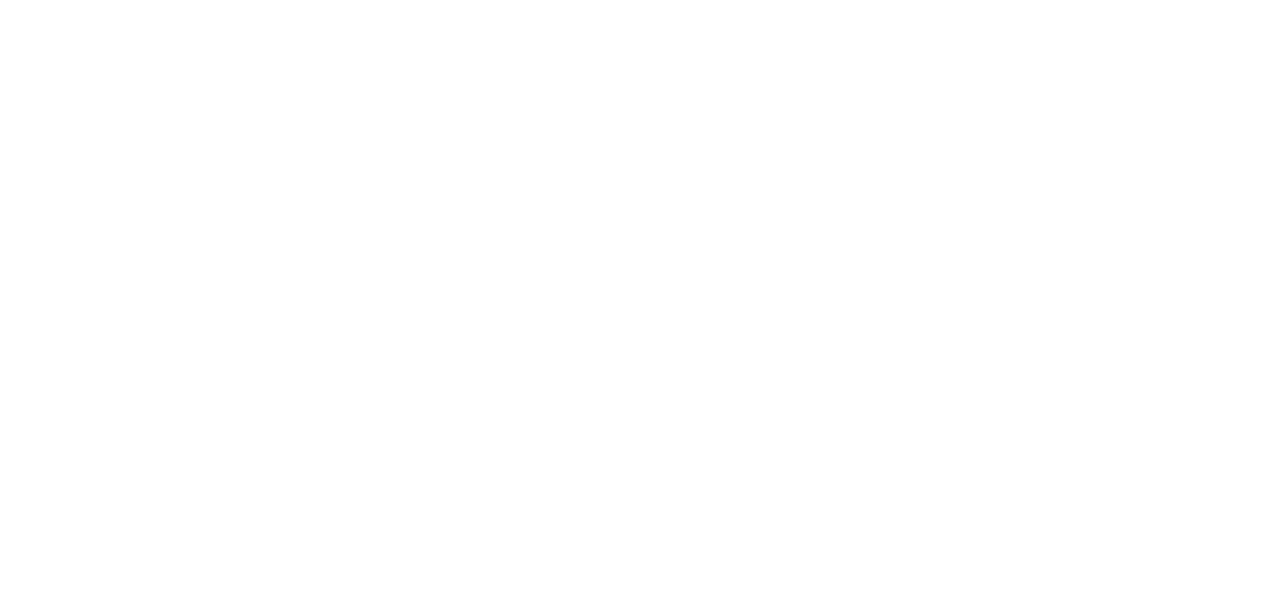
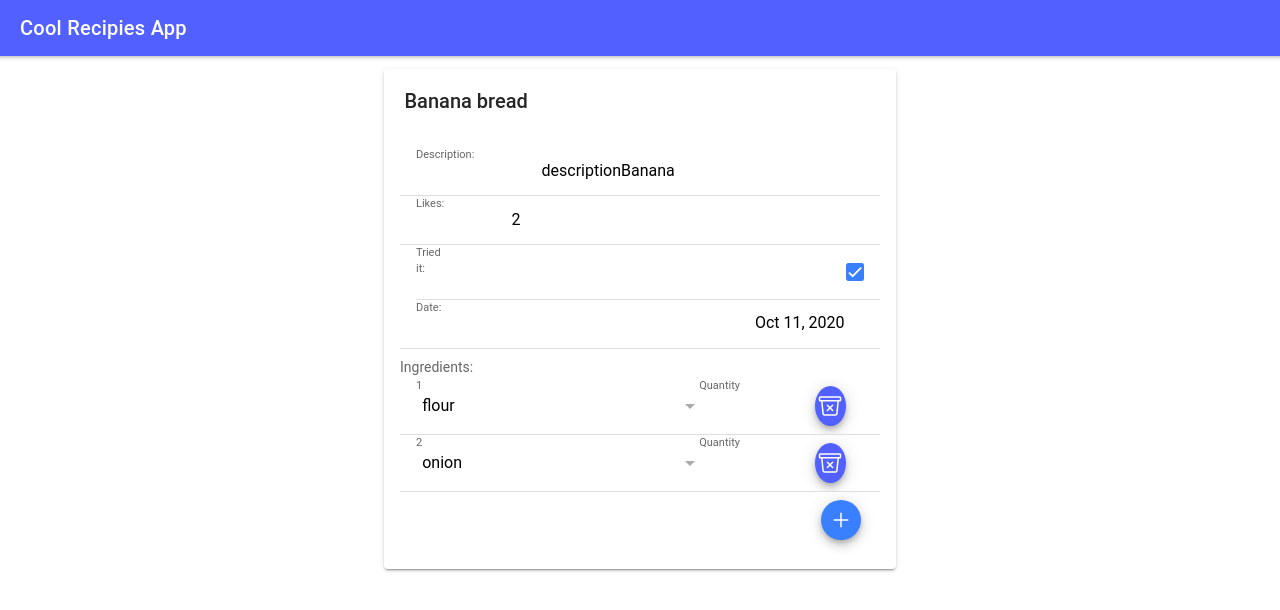
Before and after one commit to florentina-ban/ionic, a React (Create React App) app: page /item/1 in a window 1280 px wide. Shown: the top 610 px of the page. Built offline with nearby package versions, Linux system fonts and the light colour scheme.

Commit message:
Improve EditRecipe component

```diff
--- a/src/App.tsx
+++ b/src/App.tsx
@@ -28,7 +28,7 @@
     <IonReactRouter>
       <IonRouterOutlet>
         <Route exact path="/home" component={RecipeList} />
-        <Route path="/edit/:id" component={EditRecipe}  />
+        <Route path="/item/:id" component={EditRecipe}  />
         <Route exact path="/" render={() => <Redirect to="/home" />} />
       </IonRouterOutlet>
     </IonReactRouter>
--- a/src/components/EditRecipe.tsx
+++ b/src/components/EditRecipe.tsx
@@ -1,51 +1,81 @@
 import React, { useState } from 'react';
-import { IonCard, IonCardContent, IonCardTitle, IonContent, IonHeader, IonInput, IonItem, IonItemDivider, IonLabel, IonPage, IonTitle, IonToolbar } from '@ionic/react';
-import './recipeList.css';
+import { IonCard, IonCardContent, IonCardTitle, IonCheckbox, IonContent, IonDatetime, IonHeader, IonInput, IonItem, IonItemDivider, IonLabel, IonNote, IonPage, IonTitle, IonToolbar } from '@ionic/react';
+import './editRecipe.css';
 import RecipePropsRoute from '../interfaces/RecipePropsRoute';
 import { getLogger } from '../core';
+import RecipeIngredients from './RecipeIngredients';
+import IngredientProps from '../interfaces/IngredientProp';
+import RecipeProps from '../interfaces/RecipeProps';
+import RecipeIngredientProps from '../interfaces/RecipeIngredientProps';
 
 const recipeProvider = (id: number) => {
-    return (id === 1) ? { id: 1, name: "Banana bread",origin: "Romania", triedIt:true, date: new Date('2020-10-11'),  text: "descriptionBanana", likes: 2} :
-        (id === 2) ? { id: 2, name: "Pizza", origin: "Romania", triedIt:true, date: new Date('2020-10-11'), text: "descriptionPizza", likes: 2} :
-        (id === 3) ? { id: 3, name: "Icecream", origin: "Romania", triedIt:true, date: new Date('2020-10-11'), text: "descriptionIcecrea", likes: 2} :
-        { id: 4, name: "Chocolate", origin: "Romania", triedIt:true, date: new Date('2020-10-11'), text: "descriptionChocolate", likes: 20};
+    var recipeList: RecipeProps[]
+    const ingredients = ingredientProvider();
+    var recipeIngredients1, recipeIngredients2, recipeIngredients3, recipeIngredients4: RecipeIngredientProps[]
+    recipeIngredients1 = [{id: 1, ingredient: ingredients[0], quantity: 2},{id: 2, ingredient: ingredients[1], quantity: 3}]
+    recipeIngredients2 = [{id: 1, ingredient: ingredients[2], quantity: 1},{id: 2, ingredient: ingredients[3], quantity: 1.5}]
+    recipeIngredients3 = [{id: 1, ingredient: ingredients[0], quantity: 1}]
+    recipeIngredients4 = [{id: 1, ingredient: ingredients[3], quantity: 1},{id: 2, ingredient: ingredients[1], quantity: 2.2}, {id: 2, ingredient: ingredients[0], quantity: 2.2}]
+
+    return (id === 1) ? { id: 1, name: "Banana bread", ingredients:recipeIngredients1, origin: "Romania", triedIt:true, date: new Date('2020-10-11'),  text: "descriptionBanana", likes: 2} :
+        (id === 2) ? { id: 2, name: "Pizza", ingredients: recipeIngredients2, origin: "Romania", triedIt:true, date: new Date('2020-10-11'), text: "descriptionPizza", likes: 2} :
+        (id === 3) ? { id: 3, name: "Icecream", ingredients: recipeIngredients3, origin: "Romania", triedIt:true, date: new Date('2020-10-11'), text: "descriptionIcecrea", likes: 2} :
+        { id: 4, name: "Chocolate", origin: "Romania", ingredients: recipeIngredients4, triedIt:true, date: new Date('2020-10-11'), text: "descriptionChocolate", likes: 20};
 }
 const logger = getLogger("editRecipe");
+
+const ingredientProvider = () =>{
+    var ingredients: IngredientProps[] = [];
+    const ingredient1 = {id: 1, name:"flour"};
+    const ingredient2 = {id: 2, name:"onion"};
+    const ingredient3 = {id: 3, name:"potatoes"};
+    const ingredient4 = {id: 4, name:"milk"};
+    ingredients.push(ingredient1);
+    ingredients.push(ingredient2);
+    ingredients.push(ingredient3);
+    ingredients.push(ingredient4);
+
+    return ingredients;
+}
+
 
 const EditRecipe: React.FC<RecipePropsRoute> = ({history, match}) =>  {
 logger("orice");
     const currentRecipe = recipeProvider(+match.params.id);
     const [state, setState] = useState(currentRecipe);
-    const { text, name, likes } = currentRecipe;
+    const { text, date, triedIt, ingredients, name, likes } = currentRecipe;
     return (
         <IonPage>
             <IonHeader>
-                <IonToolbar>
+                <IonToolbar  color="tertiary">
                 <IonTitle>Cool Recipies App</IonTitle>
                 </IonToolbar>
             </IonHeader>
             <IonContent>
                 <IonCard id="editRecipe">
-                    <IonCardContent>
-                        <IonCardTitle>My Recipe</IonCardTitle>
-                        <IonItemDivider></IonItemDivider>
-                        <IonItem>
-                            <IonLabel>Name: </IonLabel>
-                            <IonInput value={name} />
-                        </IonItem>
-                        <IonItem>
-                            <IonLabel>Description: </IonLabel>
+                    <IonCardTitle class="cardTitle">{name}</IonCardTitle>
+                    <IonCardContent id="cardContent">
+                        <IonItem key={text}>
+                            <IonNote>Description: </IonNote>
                             <IonInput value={text} />
                         </IonItem>
-                        <IonItem>
-                            <IonLabel>Likes: </IonLabel>
+                        <IonItem key={likes}>
+                            <IonNote>Likes: </IonNote>
                             <IonInput value={likes} />
                         </IonItem>
+                        <IonItem key="triedIt">
+                            <IonNote>Tried it: </IonNote>
+                            <IonCheckbox checked={triedIt}/>
+                        </IonItem>
+                        <IonItem key={date.toDateString()}>
+                            <IonNote>Date: </IonNote>
+                            <IonDatetime value={date.toDateString()}></IonDatetime>
+                        </IonItem>
+                        <RecipeIngredients ingredients={ingredients}></RecipeIngredients>
                     </IonCardContent>
                 </IonCard>
             </IonContent>
          </IonPage>
-
     );
 }
 export default EditRecipe;;
--- a/src/components/Recipe.tsx
+++ b/src/components/Recipe.tsx
@@ -1,4 +1,4 @@
-import {IonButton, IonFabButton, IonIcon, IonItem, IonLabel, IonNote } from '@ionic/react';
+import { IonFabButton, IonIcon, IonItem, IonLabel, IonNote } from '@ionic/react';
 import {  buildOutline, checkboxOutline,  squareOutline, thumbsUp, trashBinOutline } from 'ionicons/icons';
 import React, { useState } from 'react';
 import RecipePropsExt from '../interfaces/RecipePropsExt';
@@ -28,7 +28,6 @@
       console.log(ingredients);
     }
 
-    console.log("recipe");
   return (
         <IonItem>
           <IonLabel class="normalLabel">{name}</IonLabel>
--- a/src/components/RecipeIngredient.tsx
+++ b/src/components/RecipeIngredient.tsx
@@ -1,23 +1,66 @@
-import { IonItem, IonLabel, IonNote } from "@ionic/react";
+import { IonFabButton, IonIcon, IonInput, IonItem, IonLabel, IonNote, IonSelect, IonSelectOption } from "@ionic/react";
+import { trashBinOutline } from "ionicons/icons";
 import React, { useState } from "react";
+import { getLogger } from "../core";
 import IngredientProps from "../interfaces/IngredientProp";
+import './editRecipe.css';
 
 interface RecipeIngredientProps {
     ingredient: IngredientProps
     id: number
     quantity: number
 }
+interface RecipeIngredientPropsExt {
+    ingredient: IngredientProps
+    id: number
+    quantity: number
+    removeIngredientFunction: any
+}
 
-const RecipeIngredient: React.FC<RecipeIngredientProps> = (props) => {
+const ingredientProvider = () =>{
+  var ingredients: IngredientProps[] = [];
+  const ingredient1 = {id: 1, name:"flour"};
+  const ingredient2 = {id: 2, name:"onion"};
+  const ingredient3 = {id: 3, name:"potatoes"};
+  const ingredient4 = {id: 4, name:"milk"};
+  ingredients.push(ingredient1);
+  ingredients.push(ingredient2);
+  ingredients.push(ingredient3);
+  ingredients.push(ingredient4);
+
+  return ingredients;
+}
+
+const logger = getLogger("recipeIngredient");
+
+const RecipeIngredient: React.FC<RecipeIngredientPropsExt> = (props) => {
   const [state, setState] = useState(props);
-  const { ingredient, id, quantity} = state;
+  const { ingredient, id, quantity, removeIngredientFunction} = state;
 
+  const changeIngredient = (event: CustomEvent) => {
+    logger(event.detail.value);
+    setState ( {id, ingredient: event.detail.value, quantity, removeIngredientFunction });
+  }
+
+  const deleteIngredient = (event: React.MouseEvent<HTMLIonFabButtonElement, MouseEvent>) => {
+    logger(event);
+    removeIngredientFunction(id);
+  }
+
+ const allIngredients = ingredientProvider();
   return (
-    <IonItem>
-      <IonNote>Ingredient</IonNote>
-      <IonLabel>{ingredient.name}</IonLabel>
+    <IonItem key={id}>
+      <IonNote>{id}</IonNote>
+        <IonSelect selectedText={ingredient.name} onIonChange={changeIngredient}>
+         { allIngredients.map((ingr) =>
+               <IonSelectOption class="comboItem" value={ingr}>{ingr.name}</IonSelectOption>
+          )}
+      </IonSelect>
       <IonNote>Quantity</IonNote>
-      <IonLabel>{quantity}</IonLabel>
+      <IonInput value={quantity}></IonInput>
+      <IonFabButton size="small" color="tertiary" onClick={deleteIngredient}>
+            <IonIcon icon={trashBinOutline} />
+      </IonFabButton>
     </IonItem>
   );
 };
--- a/src/components/RecipeIngredients.tsx
+++ b/src/components/RecipeIngredients.tsx
@@ -1,21 +1,47 @@
-import { IonCard, IonList } from "@ionic/react";
-import React from "react";
+import { IonCard, IonFabButton, IonIcon, IonItemDivider, IonList, IonNote, IonSelect } from "@ionic/react";
+import { stat } from "fs";
+import { add } from "ionicons/icons";
+import React, { ComponentProps, useState } from "react";
+import { RouteComponentProps } from "react-router";
+import { getLogger } from "../core";
+import IngredientProps from "../interfaces/IngredientProp";
 import RecipeIngredientProps from "../interfaces/RecipeIngredientProps";
+import RecipeIngredientsListProps from "../interfaces/RecipeIngredientsListProps";
 import RecipeIngredient from "./RecipeIngredient";
 
-const RecipeIngredients: React.FC<RecipeIngredientProps[]> = (props) => {
+
+
+const RecipeIngredients: React.FC<RecipeIngredientsListProps> = (props) => {
+
+    const [state, setState] = useState(props)
+    const { ingredients } = state;
+    const logger = getLogger("recipeIngredients");
+
+    const addIngredient = () =>{
+      const id1 = ingredients.length + 1;
+      const ingredients2 = ingredients.concat({id: id1, quantity: 0, ingredient: {id: 1, name: "flour"} });
+        setState({ingredients: ingredients2});
+    }
+
+    const removeIngredient = (id: Number) => {
+      var ingredients2: RecipeIngredientProps[] = [];
+      ingredients.forEach(element => {
+        if (element.id!=id){
+          ingredients2.push(element);
+          logger(element);
+        }
+      });
+      setState( {ingredients: ingredients2} );
+    }
 
   return (
-      <IonCard>
         <IonList>
-                { props.map(({ingredient, id, quantity}) => {
-                <RecipeIngredient ingredient={ingredient} quantity={quantity} id={id} />
-                })
-                }
-
+            <IonNote>Ingredients: </IonNote>
+                { ingredients.map(({ingredient, id, quantity}) =>
+                 <RecipeIngredient ingredient={ingredient} quantity={quantity} id={id} removeIngredientFunction={removeIngredient}/>
+                )}
+                <IonFabButton size="small" id="addIngredientButton" onClick={addIngredient}> <IonIcon  icon={add}></IonIcon></IonFabButton>
         </IonList>
-    </IonCard>
-
   );
 };
 
--- /dev/null
+++ b/src/components/editRecipe.css
@@ -0,0 +1,32 @@
+
+#cardContent{
+    position: relative;
+}
+.comboItem{
+   display: inline-block;
+   width: 50%;
+ }
+ion-select {
+  width: 80%;
+}
+ion-input {
+  margin-left: 15%;
+}
+ion-datetime{
+  margin-left: 70%;
+}
+ion-checkbox{
+ margin-left: 88%;
+}
+.cardTitle{
+  margin: 4%;
+}
+#editRecipe{
+  display: block;
+  width: 40%;
+  margin: auto;
+  margin-top: 1%;
+}
+#addIngredientButton{
+  float: right;
+}
--- /dev/null
+++ b/src/interfaces/RecipeIngredientsListProps.tsx
@@ -0,0 +1,10 @@
+
+
+import IngredientProps from './IngredientProp';
+import RecipeIngredientProps from './RecipeIngredientProps';
+
+interface RecipeIngredientsListProps {
+    ingredients: RecipeIngredientProps[];
+}
+
+export default RecipeIngredientsListProps;
```
Also changed, not shown: src/components/RecipeList.tsx (+3 -5 lines), src/components/recipeList.css (+1 -10 lines), 1 other file (tests, documents, lock files or other folders).
